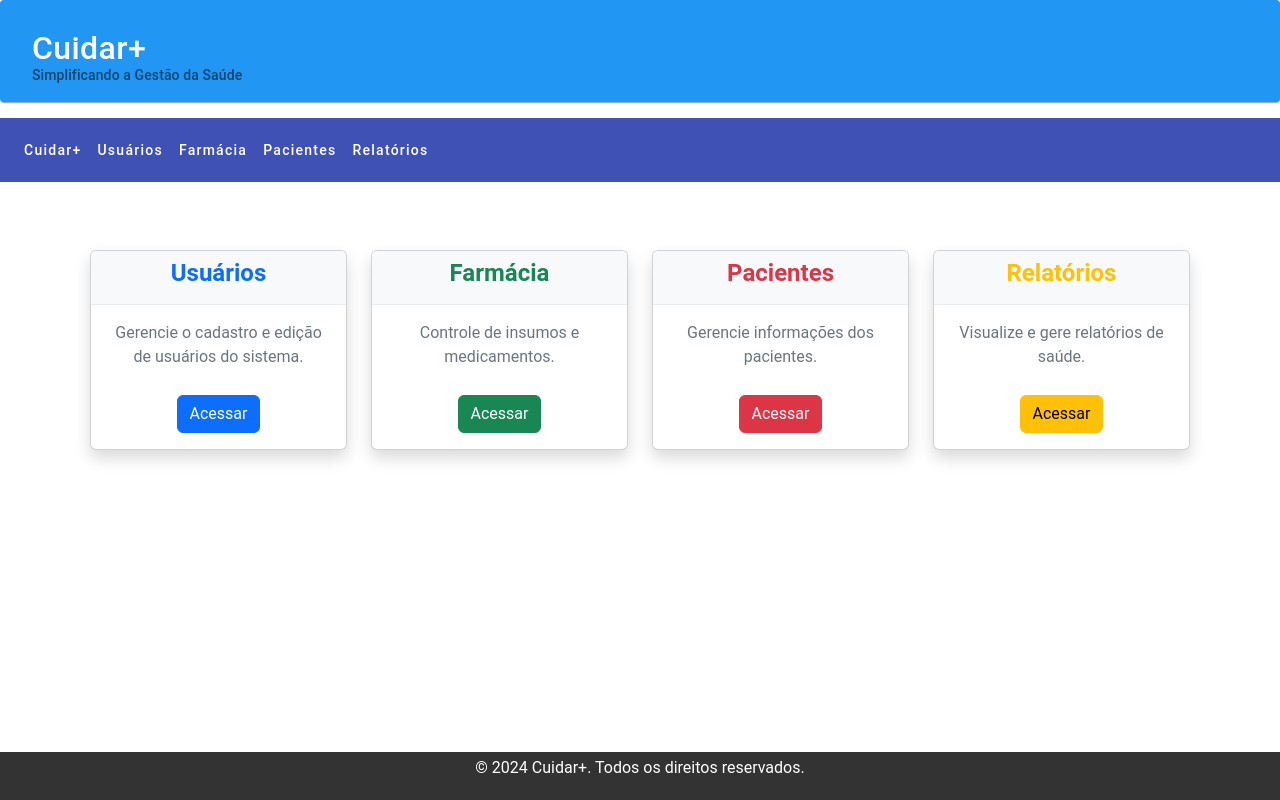
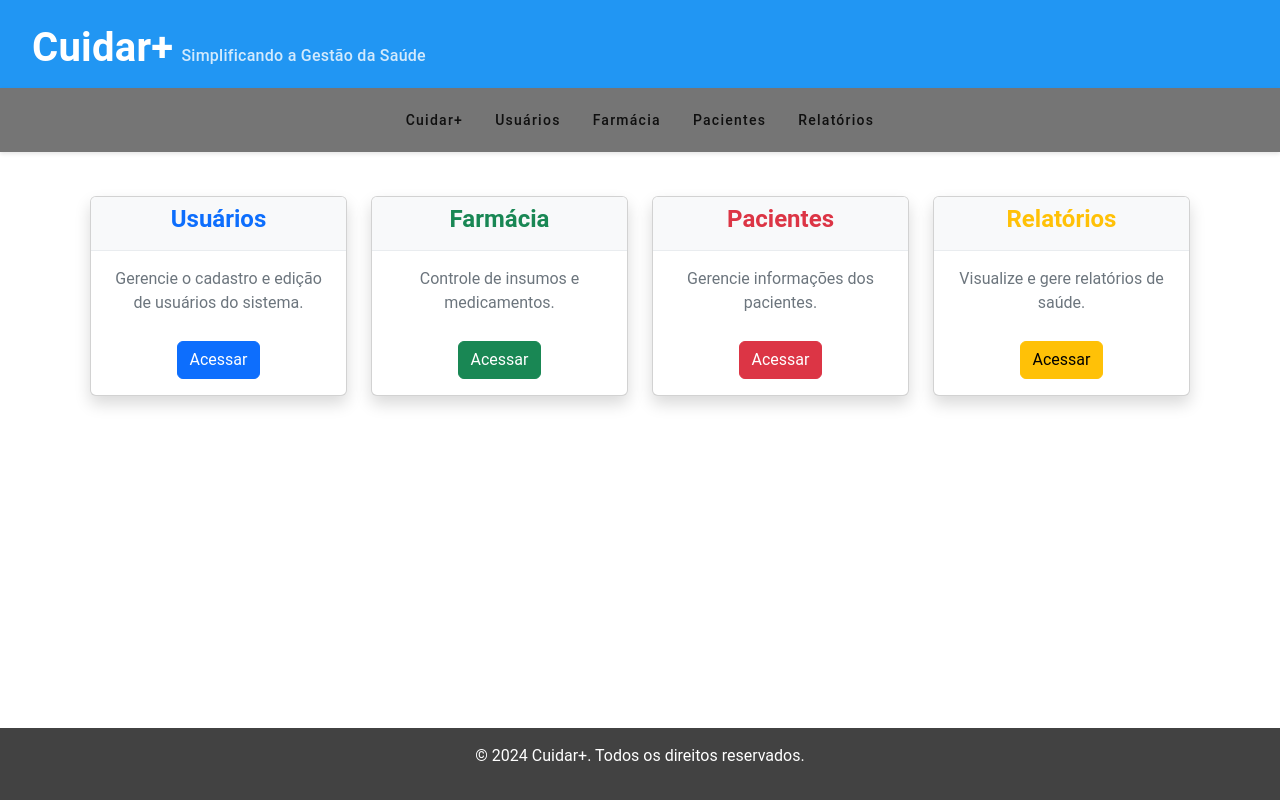
Before and after one commit to mateuscarlos/cuidar-plus, an Angular app: page /home in a window 1280 px wide. Built offline with nearby package versions, Linux system fonts and the light colour scheme.

Commit message:
front rodando no docker

```diff
--- a/docker-compose.frontend.yml
+++ b/docker-compose.frontend.yml
@@ -1,10 +1,9 @@
 services:
-  cuidar-plus:
-    image: cuidar-plus
-    container_name: cuidar-plus
+  frontend:
     build:
       context: .
       dockerfile: Dockerfile
     ports:
       - "80:80"
+    container_name: cuidar-plus-frontend
     restart: unless-stopped
--- a/src/app/app.component.ts
+++ b/src/app/app.component.ts
@@ -11,7 +11,7 @@ import { RouterOutlet } from '@angular/router';
   template: `
     <app-header></app-header>
     <app-navbar></app-navbar>
-    <main id="app" class="container my-5">
+    <main id="app" class="container my-4">
       <router-outlet></router-outlet>
     </main>
     <app-footer></app-footer>
--- a/src/app/components/footer/footer.component.scss
+++ b/src/app/components/footer/footer.component.scss
@@ -1,13 +1,9 @@
-.rodape {
-    font-family: 'Roboto', sans-serif;
-    background-color: #333;
-    width: 100%;
-    height: 3rem;
-    position: fixed;
-    bottom: 0;
-    display: flex;
-    justify-content: center;
-    align-items: center;
-    color: #fff;
-    padding: 1rem;
-  }
+.footer {
+  background-color: #424242; // Cinza mais escuro
+  color: white;
+  text-align: center;
+  padding: 1rem;
+  position: fixed;
+  bottom: 0;
+  width: 100%;
+}
--- a/src/app/components/footer/footer.component.ts
+++ b/src/app/components/footer/footer.component.ts
@@ -4,7 +4,7 @@ import { Component } from '@angular/core';
   selector: 'app-footer',
   standalone: true,
   template: `
-    <footer class="rodape">
+    <footer class="footer">
       <p>&copy; 2024 Cuidar+. Todos os direitos reservados.</p>
     </footer>
   `,
--- a/src/app/components/header/header.component.scss
+++ b/src/app/components/header/header.component.scss
@@ -1,10 +1,19 @@
 .header-card {
-    background-color: #2196F3;
-    color: white;
-    padding: 1rem;
-    margin-bottom: 1rem;
-  }
+  background-color: #2196F3; // Azul do Material
+  color: white;
+  padding: 1rem;
+  margin-bottom: 0; // Remove a margem inferior
+  border-radius: 0; // Remove bordas arredondadas
+}
 
-  mat-card-title {
-    font-size: 2rem !important;
-  }
+.logo {
+  font-size: 2.5rem; // Tamanho maior
+  font-weight: bold; // Negrito
+  color: white; // Cor branca
+}
+
+.subtitle {
+  font-size: 1rem;
+  color: rgba(255, 255, 255, 0.8); // Subtítulo mais claro
+  margin-left: 0.5rem; // Espaçamento entre o logo e o subtítulo
+}
--- a/src/app/components/header/header.component.ts
+++ b/src/app/components/header/header.component.ts
@@ -1,4 +1,3 @@
-// header.component.ts
 import { Component } from '@angular/core';
 import { MatCardModule } from '@angular/material/card';
 
@@ -9,8 +8,10 @@ import { MatCardModule } from '@angular/material/card';
   template: `
     <mat-card class="header-card">
       <mat-card-header>
-        <mat-card-title>Cuidar+</mat-card-title>
-        <mat-card-subtitle>Simplificando a Gestão da Saúde</mat-card-subtitle>
+        <mat-card-title>
+          <span class="logo">Cuidar+</span>
+          <span class="subtitle">Simplificando a Gestão da Saúde</span>
+        </mat-card-title>
       </mat-card-header>
     </mat-card>
   `,
--- a/src/app/components/navbar/navbar.component.scss
+++ b/src/app/components/navbar/navbar.component.scss
@@ -1,32 +1,24 @@
 .navbar {
-    font-family: 'Roboto', sans-serif;
-    background-color: #f7f7f763;
-    color: #000;
-    padding: 1rem;
-    position: relative;
-    width: 100%;
-    top: 0;
-    margin-top: -1px;
-    height: 2.5rem;
+  background-color: #757575; // Cinza mais claro
+  color: white; // Texto branco
+  padding: 0 1rem; // Espaçamento interno
+  box-shadow: 0 2px 4px rgba(0, 0, 0, 0.1); // Sombra sutil
+  border-radius: 0; // Remove bordas arredondadas
+  margin-bottom: 0; // Remove margem inferior
+  display: flex;
+  justify-content: center; // Centraliza os botões
+}
 
-    ul {
-      list-style: none;
-      margin: 0;
-      padding: 0;
-      display: flex;
-      justify-content: center;
-    }
+.nav-buttons {
+  display: flex;
+  gap: 1rem; // Espaçamento entre os botões
+}
 
-    li {
-      margin: 0 1rem;
-    }
+button.mat-button {
+  color: white; // Cor do texto dos botões
+  font-weight: 500; // Peso da fonte
+}
 
-    a {
-      color: inherit;
-      text-decoration: none;
-    }
-
-    a:hover {
-      text-decoration: underline;
-    }
-  }
+button.mat-button:hover {
+  background-color: rgba(87, 59, 59, 0.1); // Efeito hover sutil
+}
--- a/src/app/components/navbar/navbar.component.ts
+++ b/src/app/components/navbar/navbar.component.ts
@@ -1,21 +1,21 @@
-// navbar.component.ts
 import { Component } from '@angular/core';
 import { Router } from '@angular/router';
 import { MatToolbarModule } from '@angular/material/toolbar';
 import { MatButtonModule } from '@angular/material/button';
-import { MatMenuModule } from '@angular/material/menu';
 
 @Component({
   selector: 'app-navbar',
   standalone: true,
-  imports: [MatToolbarModule, MatButtonModule, MatMenuModule],
+  imports: [MatToolbarModule, MatButtonModule],
   template: `
-    <mat-toolbar color="primary">
-      <button mat-button (click)="navegarPara('home')">Cuidar+</button>
-      <button mat-button (click)="navegarPara('usuarios')">Usuários</button>
-      <button mat-button (click)="navegarPara('farmacia')">Farmácia</button>
-      <button mat-button (click)="navegarPara('pacientes')">Pacientes</button>
-      <button mat-button (click)="navegarPara('relatorios')">Relatórios</button>
+    <mat-toolbar class="navbar">
+      <div class="nav-buttons">
+        <button mat-button (click)="navegarPara('home')">Cuidar+</button>
+        <button mat-button (click)="navegarPara('usuarios')">Usuários</button>
+        <button mat-button (click)="navegarPara('farmacia')">Farmácia</button>
+        <button mat-button (click)="navegarPara('pacientes')">Pacientes</button>
+        <button mat-button (click)="navegarPara('relatorios')">Relatórios</button>
+      </div>
     </mat-toolbar>
   `,
   styleUrls: ['./navbar.component.scss']
--- a/src/app/components/screen/cadastro-usuarios/cadastro-usuarios.component.ts
+++ b/src/app/components/screen/cadastro-usuarios/cadastro-usuarios.component.ts
@@ -1,48 +1,108 @@
 import { Component } from '@angular/core';
+import { Router } from '@angular/router';
 import { UsuarioService } from '../../../services/usuario.service';
-import { Router } from '@angular/router';
+import { CommonModule } from '@angular/common';
+import { FormsModule } from '@angular/forms';
+
+const FUNCOES_POR_SETOR = {
+  Operacao: [
+    "Auxiliar Administrativo",
+    "Técnico de Enfermagem Atendimento",
+    "Técnico de Enfermagem Plantonista",
+    "Enfermeiro Atendimento (Case)",
+    "Enfermeiro Plantonista",
+    "Enfermeiro Visitador",
+    "Enfermeiro Gestor de Escala",
+    "Enfermeiro Especialista",
+    "Fisioterapeuta",
+    "Nutricionista",
+    "Fonoaudiólogo",
+    "Assistente Social",
+    "Médico Visitador",
+    "Médico Plantonista",
+    "Médico Paliativista",
+    "Médico Especialista",
+    "Motorista"
+  ],
+  Farmacia: [
+    "Auxiliar Administrativo",
+    "Auxiliar de Farmácia",
+    "Gestor de Insumos",
+    "Farmacêutico"
+  ],
+  Administrativo: [
+    "Recepcionista",
+    "Assistente Administrativo",
+    "Assistente de Recursos Humanos",
+    "Assistente de Compras",
+    "Assistente de Contabilidade",
+    "Analista de Recursos Humanos",
+    "Analista de Contabilidade",
+    "Analista de Compras",
+    "Assistente de Departamento Pessoal",
+    "Analista de Departamento Pessoal",
+    "Analista Financeiro"
+  ],
+  Auditoria: [
+    "Enfermeiro Auditor Interno",
+    "Enfermeiro Auditor Externo",
+    "Médico Auditor Interno",
+    "Médico Auditor Externo",
+    "Assistente de Recurso de Glosa"
+  ],
+  Gestao: [
+    "Gerente de Operações",
+    "Gerente Administrativo",
+    "Gerente de Auditoria",
+    "Coordenador de Enfermagem",
+    "Coordenador de Medicina",
+    "Coordenador de Farmácia",
+    "Coordenador de Recursos Humanos e Departamento Pessoal",
+    "Coordenador Financeiro"
+  ]
+};
+
+type Setor = keyof typeof FUNCOES_POR_SETOR;
 
 @Component({
   selector: 'app-cadastro-usuarios',
   standalone: true,
+  imports: [CommonModule, FormsModule],
   template: `
     <form (ngSubmit)="cadastrarUsuario()" class="form-user p-4 shadow rounded">
       <div class="mb-3">
         <label for="nome" class="form-label">Nome Completo</label>
-        <input type="text" id="nome" class="form-control" placeholder="Digite o nome completo" required>
+        <input type="text" id="nome" class="form-control" [(ngModel)]="usuario.nome" name="nome" required>
       </div>
       <div class="mb-3">
         <label for="cpf" class="form-label">CPF</label>
-        <input type="text" id="cpf" class="form-control" placeholder="Digite o CPF" required>
+        <input type="text" id="cpf" class="form-control" [(ngModel)]="usuario.cpf" name="cpf" required>
       </div>
       <div class="mb-3">
         <label for="endereco" class="form-label">Endereço</label>
-        <input type="text" id="endereco" class="form-control" placeholder="Digite o endereço completo">
+        <input type="text" id="endereco" class="form-control" [(ngModel)]="usuario.endereco" name="endereco">
       </div>
       <div class="mb-3">
         <label for="setor" class="form-label">Setor</label>
-        <select id="setor" class="form-select" required>
-          <option selected>Selecione...</option>
-          <option value="Operacao">Operação</option>
-          <option value="Farmacia">Farmácia</option>
-          <option value="Administrativo">Administrativo</option>
-          <option value="Auditoria">Auditoria</option>
-          <option value="Gestao">Gestão</option>
+        <select id="setor" class="form-select" [(ngModel)]="usuario.setor" name="setor" (change)="carregarFuncoes()" required>
+          <option value="">Selecione...</option>
+          <option *ngFor="let setor of setores" [value]="setor">{{ setor }}</option>
         </select>
       </div>
       <div class="mb-3">
         <label for="funcao" class="form-label">Função</label>
-        <select id="funcao" class="form-select" required>
-          <option selected>Selecione...</option>
+        <select id="funcao" class="form-select" [(ngModel)]="usuario.funcao" name="funcao" (change)="verificarCamposEspeciais()" required>
+          <option value="">Selecione...</option>
+          <option *ngFor="let funcao of funcoes" [value]="funcao">{{ funcao }}</option>
         </select>
       </div>
-      <div class="mb-3 d-none" id="campo-especialidade">
+      <div class="mb-3" *ngIf="exibirEspecialidade">
         <label for="especialidade" class="form-label">Especialidade</label>
-        <input type="text" id="especialidade" class="form-control" placeholder="Digite a especialidade">
+        <input type="text" id="especialidade" class="form-control" [(ngModel)]="usuario.especialidade" name="especialidade">
       </div>
-      <div class="mb-3" id="campo-registro-categoria">
-        <label for="registro" class="form-label">Número de Registro de Categoria</label>
-        <input type="text" id="registro" class="form-control" placeholder="Digite o número de registro">
+      <div class="mb-3" *ngIf="exibirRegistroCategoria">
+        <label for="registro" class="form-label">Número de Registro da Categoria</label>
+        <input type="text" id="registro" class="form-control" [(ngModel)]="usuario.registroCategoria" name="registro">
       </div>
       <div class="text-center">
         <button type="submit" class="btn btn-primary">Salvar</button>
@@ -54,20 +114,49 @@ import { Router } from '@angular/router';
   styleUrls: ['./cadastro-usuarios.component.scss']
 })
 export class CadastroUsuariosComponent {
+  FUNCOES_POR_SETOR = FUNCOES_POR_SETOR;
+  setores: Setor[] = Object.keys(FUNCOES_POR_SETOR) as Setor[]; // Armazena as chaves do objeto
+  funcoes: string[] = [];
+  exibirEspecialidade = false;
+  exibirRegistroCategoria = false;
+
+  usuario = {
+    nome: '',
+    cpf: '',
+    endereco: '',
+    setor: '' as Setor,
+    funcao: '',
+    especialidade: '',
+    registroCategoria: ''
+  };
+
   constructor(private usuarioService: UsuarioService, private router: Router) {}
 
+  carregarFuncoes(): void {
+    const setorSelecionado = this.usuario.setor;
+    this.funcoes = this.FUNCOES_POR_SETOR[setorSelecionado] || [];
+    this.usuario.funcao = ''; // Limpa a função selecionada ao mudar o setor
+    this.verificarCamposEspeciais(); // Verifica os campos especiais
+  }
+
+  verificarCamposEspeciais(): void {
+    // Exibe o campo de especialidade para Enfermeiro Especialista e Médico Especialista
+    this.exibirEspecialidade = ['Enfermeiro Especialista', 'Médico Especialista'].includes(this.usuario.funcao);
+
+    // Exibe o campo de registro da categoria para as funções especificadas
+    const funcoesComRegistro = [
+      "Técnico de Enfermagem Atendimento", "Técnico de Enfermagem Plantonista", "Enfermeiro Atendimento (Case)",
+      "Enfermeiro Plantonista", "Enfermeiro Visitador", "Enfermeiro Gestor de Escala", "Enfermeiro Especialista",
+      "Fisioterapeuta", "Nutricionista", "Fonoaudiólogo", "Assistente Social", "Médico Visitador", "Médico Plantonista",
+      "Médico Paliativista", "Médico Especialista", "Gestor de Insumos", "Farmacêutico", "Enfermeiro Auditor Interno",
+      "Enfermeiro Auditor Externo", "Médico Auditor Interno", "Médico Auditor Externo", "Coordenador de Enfermagem",
+      "Coordenador de Medicina", "Coordenador de Farmácia"
+    ];
+    this.exibirRegistroCategoria = funcoesComRegistro.includes(this.usuario.funcao);
+  }
+
   cadastrarUsuario(): void {
-    const usuario = {
-      nome: (document.getElementById('nome') as HTMLInputElement).value,
-      cpf: (document.getElementById('cpf') as HTMLInputElement).value,
-      endereco: (document.getElementById('endereco') as HTMLInputElement).value,
-      setor: (document.getElementById('setor') as HTMLSelectElement).value,
-      funcao: (document.getElementById('funcao') as HTMLSelectElement).value,
-      especialidade: (document.getElementById('especialidade') as HTMLInputElement).value || '',
-      registro_categoria: (document.getElementById('registro') as HTMLInputElement).value || ''
-    };
-
-    this.usuarioService.criarUsuario(usuario).subscribe(
+    this.usuarioService.criarUsuario(this.usuario).subscribe(
       () => {
         alert('Usuário cadastrado com sucesso!');
         this.router.navigate(['/usuarios']);
```
Also changed, not shown: 2 other files (tests, documents, lock files or other folders).
